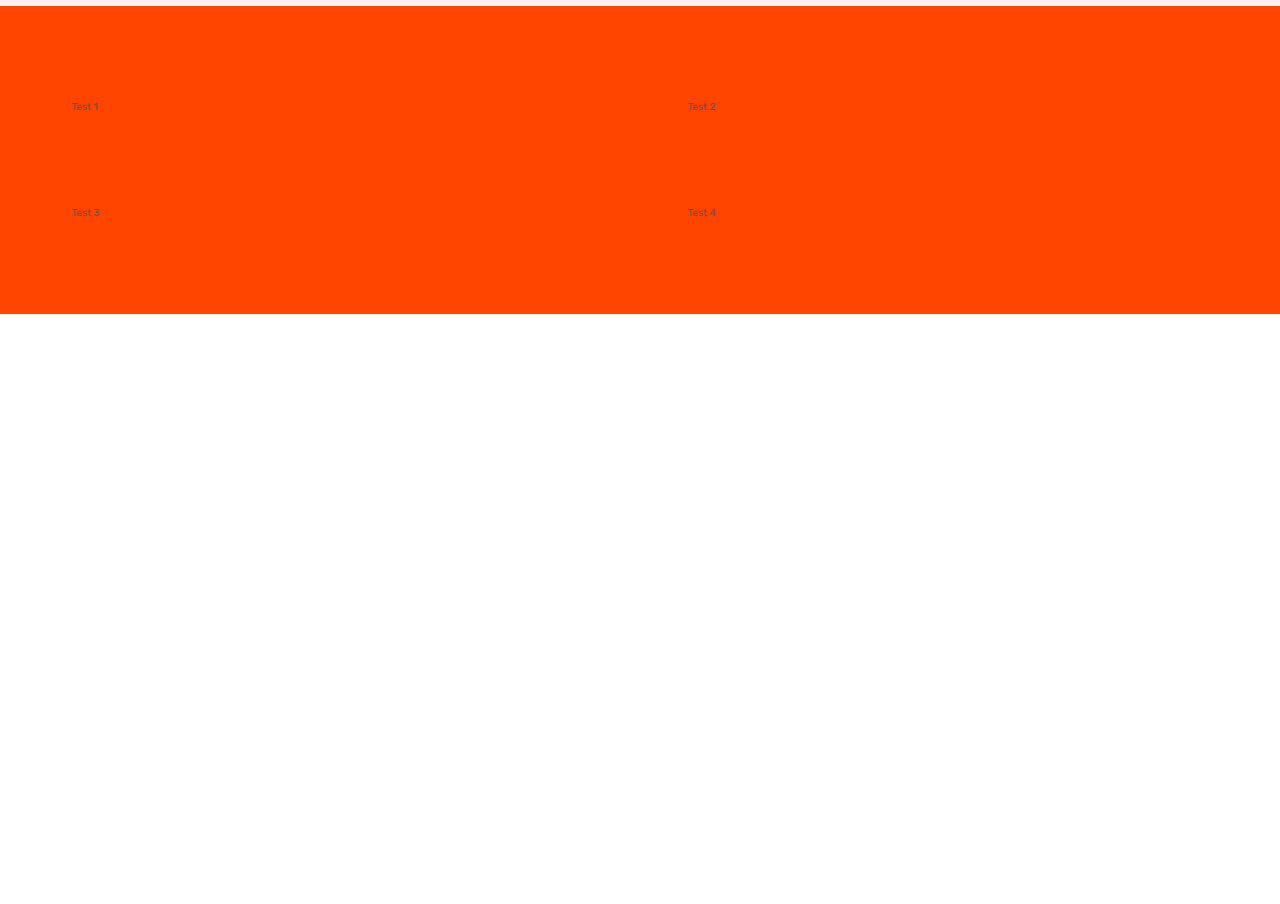
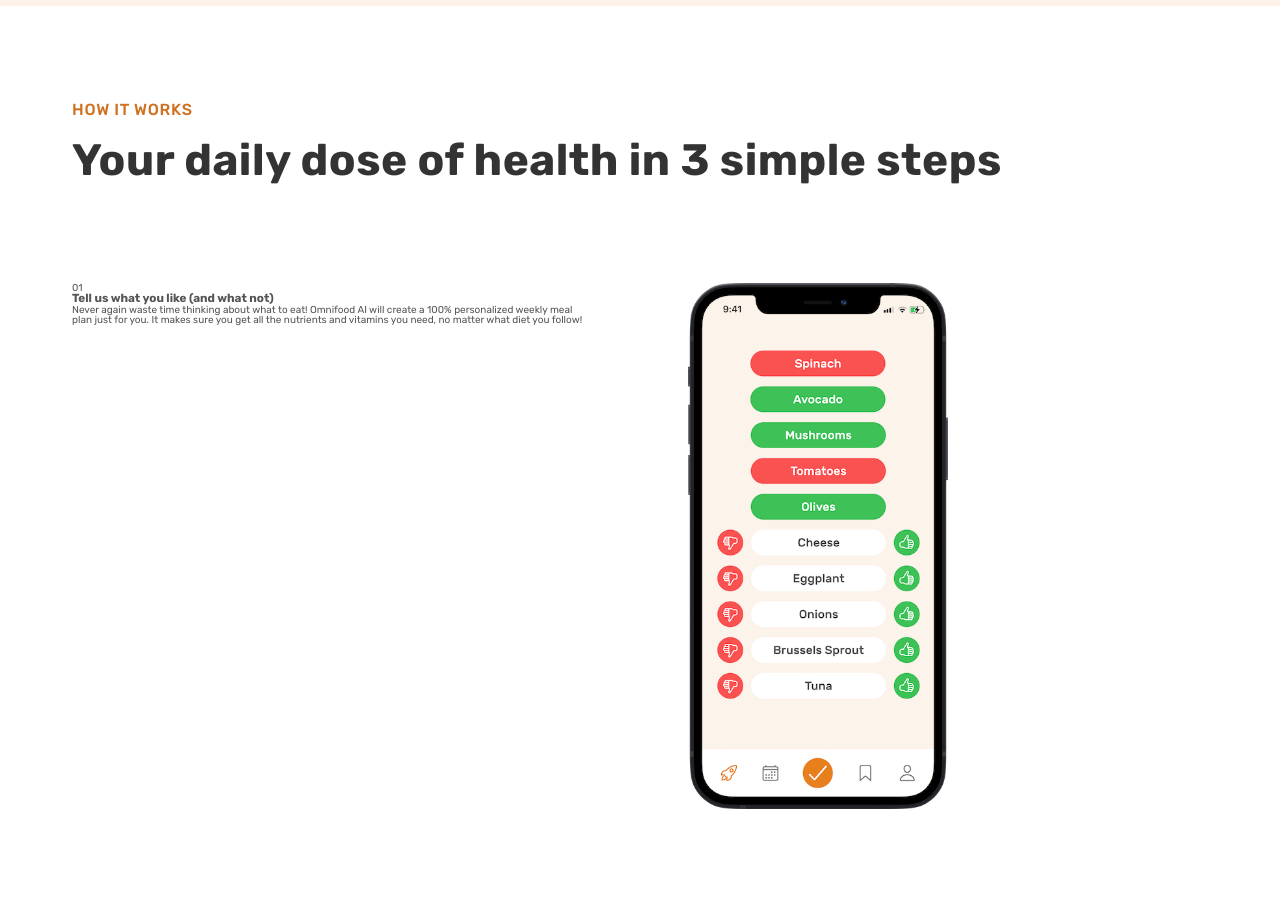
Before and after one commit to rootcherry/omnifood-desktop, a plain HTML site: page index.html in a window 1280 px wide. Shown: the part 840-1744 px from the top of the page. Before the commit the page ends 1154 px from the top, so only its background shows below. Drawn offline with Linux system fonts and the light colour scheme.

Commit message:
building the how-it-works section - part 1

```diff
--- a/css/style.css
+++ b/css/style.css
@@ -14,7 +14,12 @@ Bold: 700
 - Line heights:
 Default: 1
 Small: 1.05
+Medium: 1.2
 Paragraph default: 1.6
+
+- Letter spacing
+- 0.5px
+- 0.75px
 
 - SPACING SYSTEM (px)
 2 / 4 / 8 / 12 / 16 / 24 / 32 / 48 / 64 / 80 / 96 / 128
@@ -70,13 +75,34 @@ Default: 9px
   grid-template-columns: repeat(4, 1fr);
 }
 
+.heading-primary,
+.heading-secondary {
+  font-weight: 700;
+  color: #333;
+  letter-spacing: 0.5px;
+}
+
 .heading-primary {
   font-size: 5.2rem;
-  font-weight: 700;
   line-height: 1.05;
-  color: #333;
-  letter-spacing: 0.5px;
   margin-bottom: 3.2rem;
+}
+
+.heading-secondary {
+  font-size: 4.4rem;
+  line-height: 1.2;
+  margin-bottom: 9.6rem;
+}
+
+.subheading {
+  /* span element need to be block to manipulate */
+  display: block;
+  font-size: 1.6rem;
+  font-weight: 500;
+  color: #cf711f;
+  text-transform: uppercase;
+  margin-bottom: 1.6rem;
+  letter-spacing: 0.75px;
 }
 
 .btn:link,
@@ -262,5 +288,8 @@ body {
 
 .section-how {
   padding: 9.6rem 0;
-  background-color: orangered;
 }
+
+.step-img {
+  width: 50%;
+}
--- a/index.html
+++ b/index.html
@@ -66,12 +66,73 @@
       </section>
 
       <section class="section-how">
+        <div class="container">
+          <span class="subheading">How it works</span>
+          <h2 class="heading-secondary">
+            Your daily dose of health in 3 simple steps
+          </h2>
+        </div>
+
         <div class="container grid grid--2-cols">
-          <div>Test 1</div>
-          <div>Test 2</div>
-          <div>Test 3</div>
-          <div>Test 4</div>
-        </div>
+          <!-- STEP 01 -->
+          <div class="step-text-box">
+            <p class="step-number">01</p>
+            <h3 class="heading-tertiary">
+              Tell us what you like (and what not)
+            </h3>
+            <p class="step-description">
+              Never again waste time thinking about what to eat! Omnifood AI
+              will create a 100% personalized weekly meal plan just for you. It
+              makes sure you get all the nutrients and vitamins you need, no
+              matter what diet you follow!
+            </p>
+          </div>
+          <div class="step-img-box">
+            <img
+              src="img/app/app-screen-1.png"
+              class="step-img"
+              alt="iPhone app
+            preferences selection screen"
+            />
+          </div>
+
+          <!-- STEP 02 -->
+          <div class="step-img-box">
+            <img
+              src="img/app/app-screen-2.png"
+              class="step-img"
+              alt="iPhone app
+            meal approving plan screen"
+            />
+          </div>
+          <div class="step-text-box">
+            <p class="step-number">02</p>
+            <h3 class="heading-tertiary">Approve your weekly meal plan</h3>
+            <p class="step-description">
+              Once per week, approve the meal plan generated for you by Omnifood
+              AI. You can change ingredients, swap entire meals, or even add
+              your own recipes.
+            </p>
+          </div>
+
+          <!-- STEP 03 -->
+          <div class="step-text-box">
+            <p class="step-number">03</p>
+            <h3 class="heading-tertiary">Receive meals at convenient time</h3>
+            <p class="step-description">
+              Best chefs in town will cook your selected meal every day, and we
+              will deliver it to your door whenever works best for you. You can
+              change delivery schedule and address daily!
+            </p>
+          </div>
+          <div class="step-img-box">
+            <img
+              src="img/app/app-screen-3.png"
+              class="step-img"
+              alt="iPhone app
+            delivery screen"
+            />
+          </div>
       </section>
     </main>
   </body>
```
